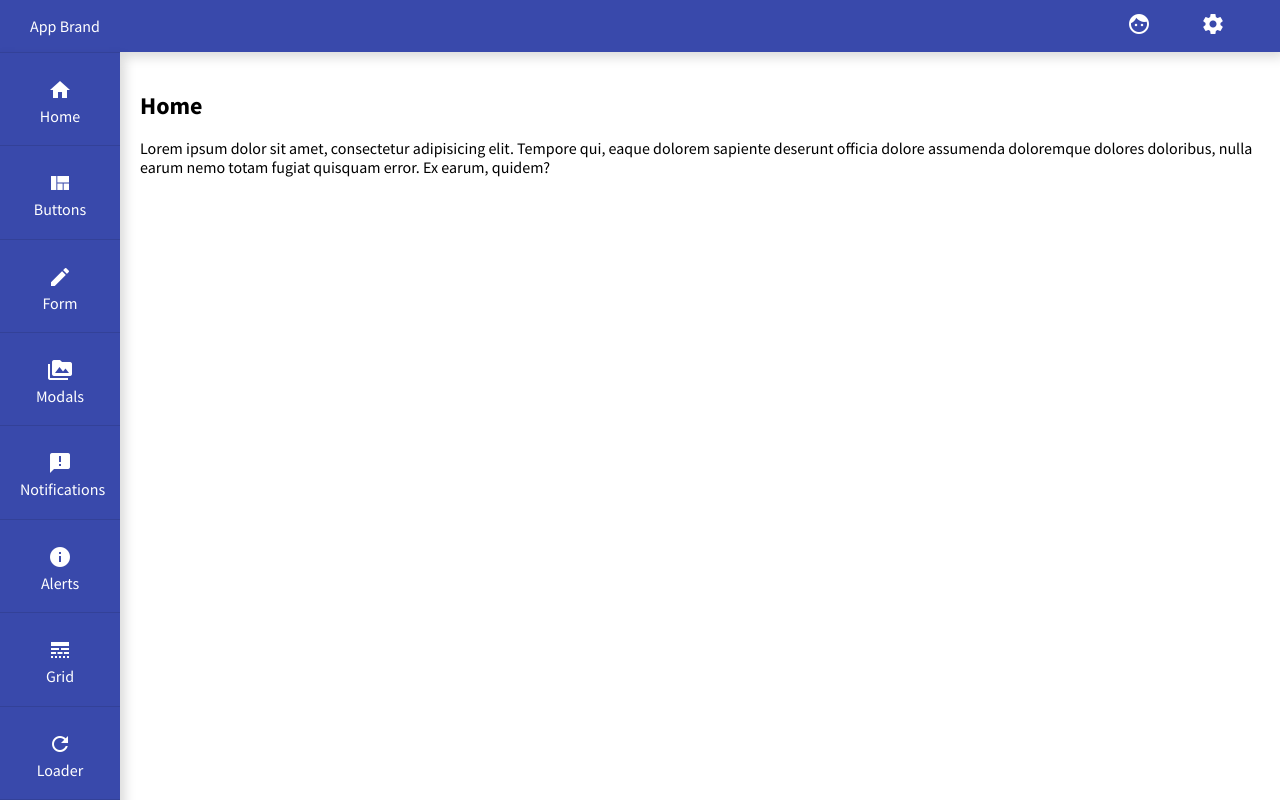
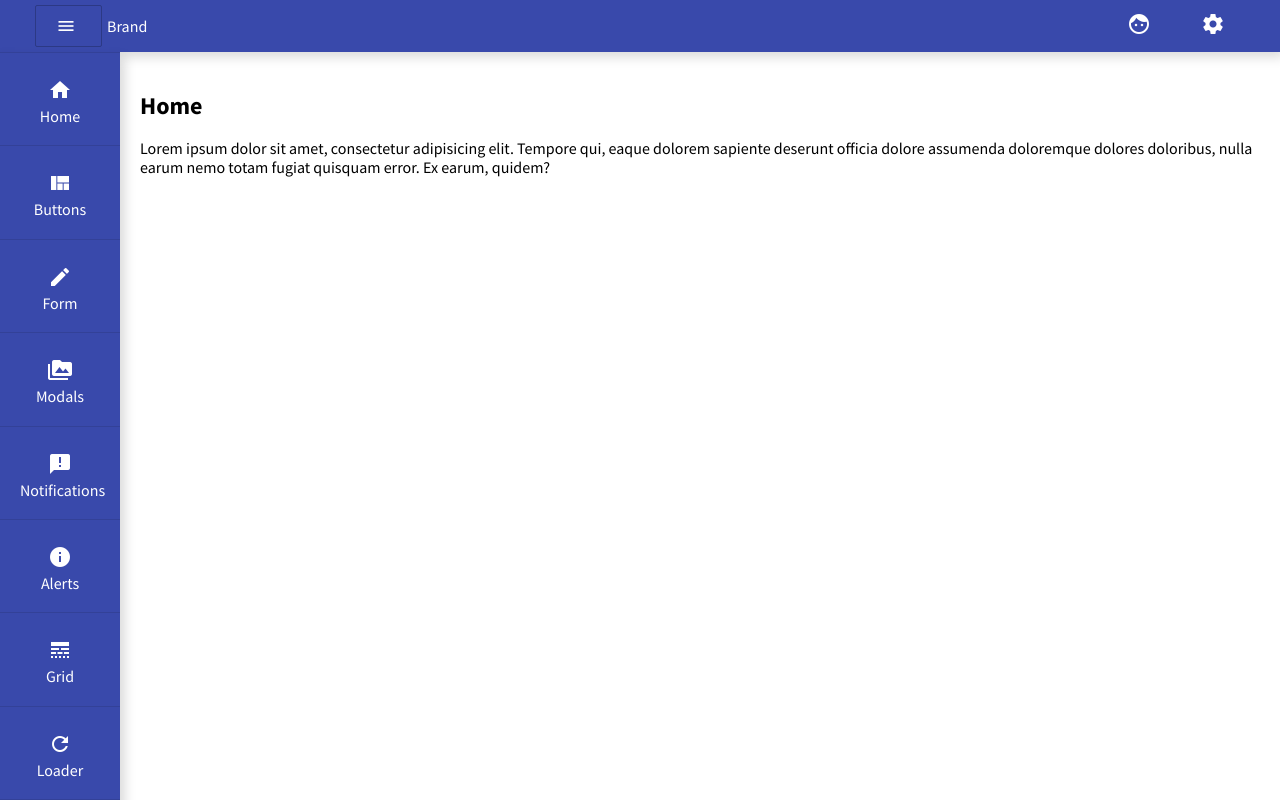
Before and after one commit to Jannick94/vue-templ8, a Vue app: page /buttons in a window 1280 px wide. Built offline with nearby package versions, Linux system fonts and the light colour scheme.

Commit message:
Sidenav: add open prop to toggle sidenav

```diff
--- a/src/App.vue
+++ b/src/App.vue
@@ -1,9 +1,14 @@
 <template>
     <div id="app">
-        <AppHeader></AppHeader>
+        <AppHeader>
+            <AppButton class="primary" @click="toggleSideNav()">
+                <AppIcon>menu</AppIcon>
+            </AppButton>
+            Brand
+        </AppHeader>
 
         <div class="app-content">
-            <AppSideNav></AppSideNav>
+            <AppSideNav :open="sideNavOpen"></AppSideNav>
             <div class="app-view">
                 <transition name="view">
                     <router-view></router-view>
@@ -24,6 +29,16 @@
         components: {
             AppHeader,
             AppSideNav
+        },
+        data() {
+            return {
+                sideNavOpen: true
+            }
+        },
+        methods: {
+            toggleSideNav() {
+                this.sideNavOpen = !this.sideNavOpen;
+            }
         }
     }
 </script>
--- a/src/components/core/AppHeader.vue
+++ b/src/components/core/AppHeader.vue
@@ -41,6 +41,8 @@
 
         .app-header-brand {
             margin-right: auto;
+            display: flex;
+            align-items: center;
         }
 
         .app-header-nav {
--- a/src/components/core/AppSideNav.vue
+++ b/src/components/core/AppSideNav.vue
@@ -1,5 +1,6 @@
 <template>
-    <div class="side-nav">
+    <transition name="sidenav">
+        <div class="side-nav" v-show="open">
             <ul class="list-unstyled">
                 <li class="side-nav-item">
                     <router-link to="/">
@@ -51,16 +52,36 @@
                 </li>
             </ul>
         </div>
+    </transition>
 </template>
 
 <script>
     export default {
         name: 'SideNav',
+        props: {
+            open: {
+                type: Boolean,
+                default: true
+            }
+        }
     }
 </script>
 
 <style lang="scss">
     @import "../../scss/variables.scss";
+
+    .sidenav-enter {
+        transform: translateX(-200px);
+    }
+
+    .sidenav-leave-active {
+        transform: translateX(-200px);
+    }
+
+    .sidenav-enter,
+    .sidenav-leave-active {
+        transform: translateX(-200px);
+    }
 
     .side-nav {
         background: $primary;
@@ -69,6 +90,7 @@
         flex-basis: 120px;
         max-width: 120px;
         box-shadow: 1px 10px 11px 4px rgba(0, 0, 0, 0.15);
+        transition: all .15s ease-in;
 
         .side-nav-item {
             text-align: center;
```
Lines whose indentation alone changed are shown as unchanged.
